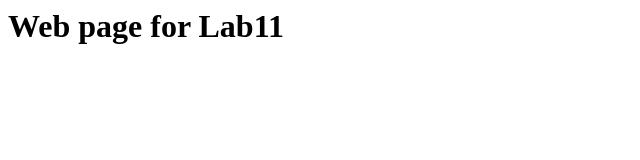
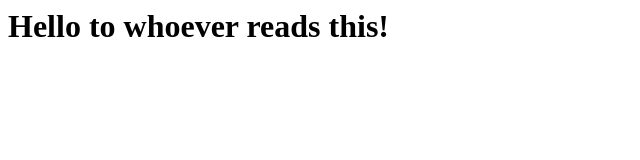
Before and after one commit to gwentenjoyer/labadm11, a plain HTML site: page lab11/index.html in a window 1280 px wide. Shown: the whole page, without its empty margins (0-640 px from the left). Drawn offline with Linux system fonts and the light colour scheme.

Commit message:
changed contents of files

```diff
--- a/lab11/index.html
+++ b/lab11/index.html
@@ -1,8 +1,8 @@
 <html>
 	<head>
-		<title>Lab11</title>
+		<title>Lab11 - Test repo</title>
 	</head>
 	<body>
-		<h1>Web page for Lab11</h1>
+		<h1>Hello to whoever reads this!</h1>
 	</body>
 </html>
```
Also changed, not shown: 1 other file.
